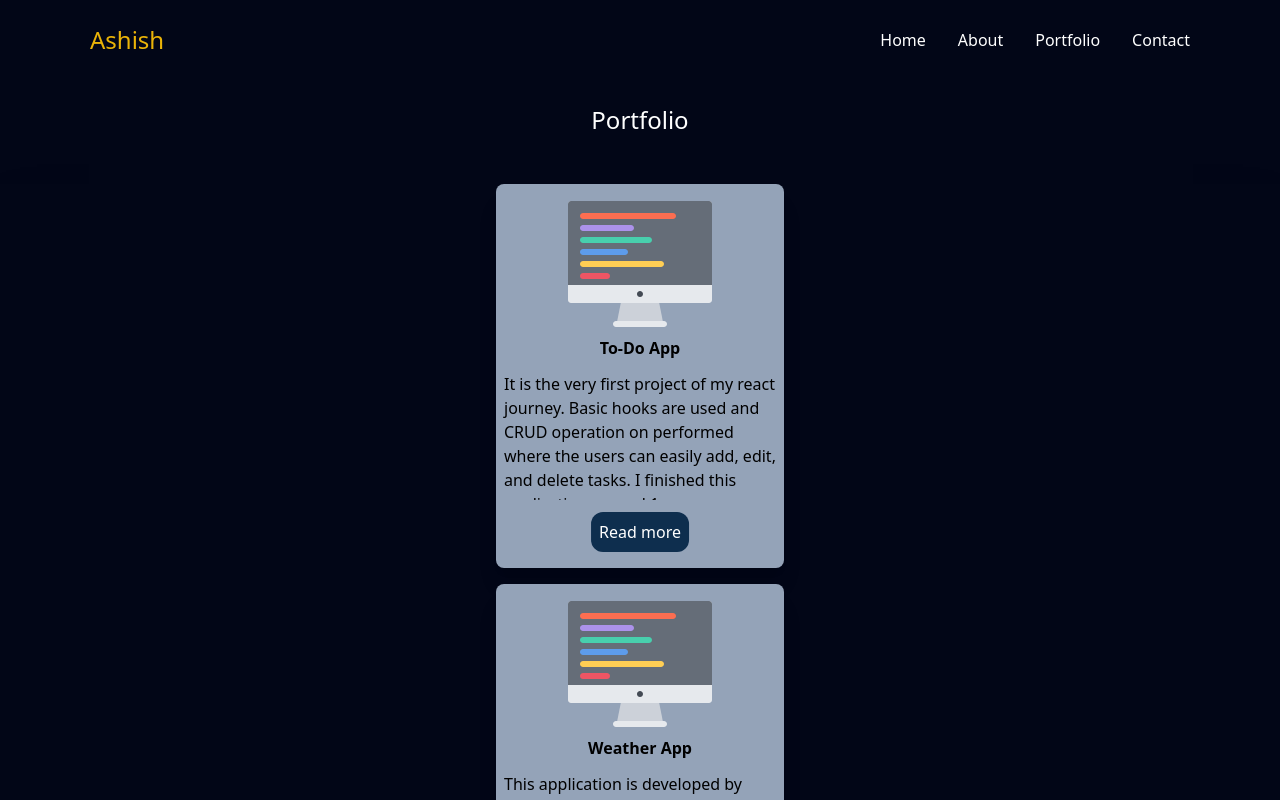
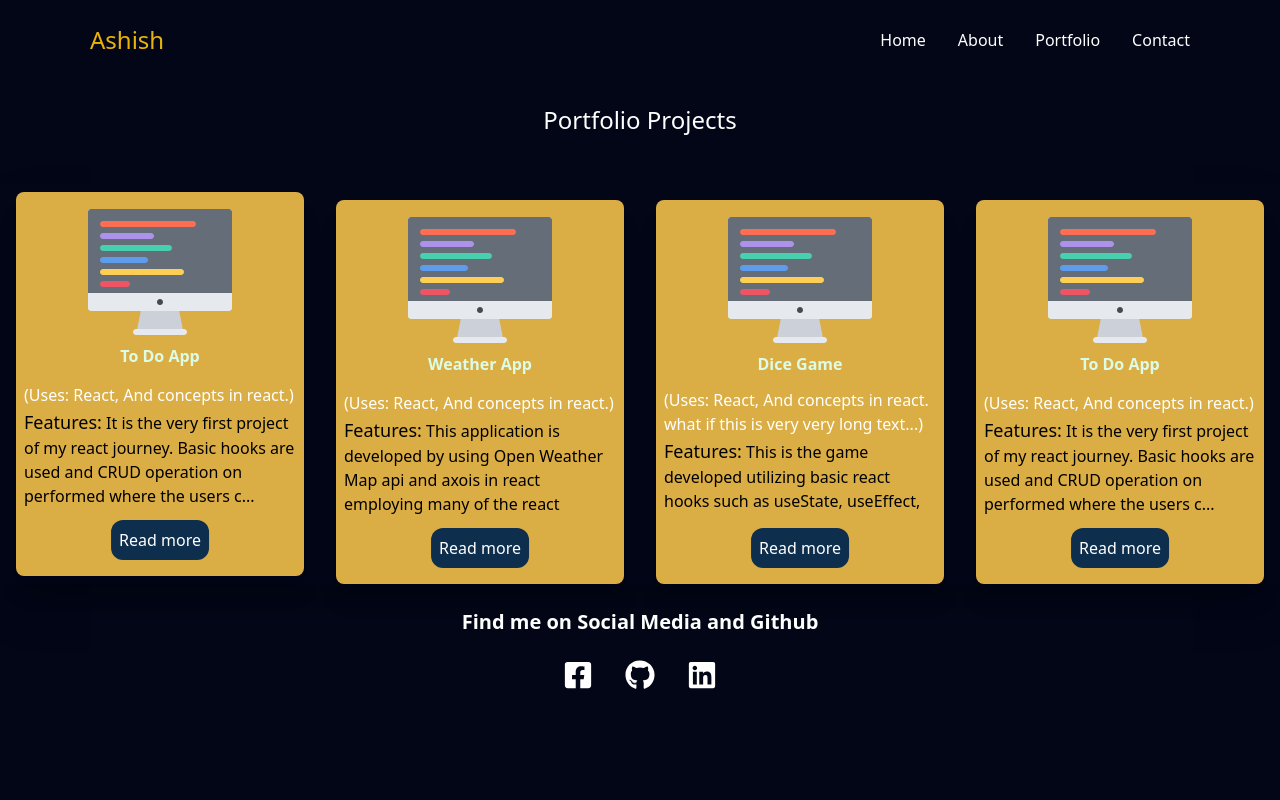
Before and after one commit to Ashish067/portfolio, a React (Vite) app: page /portfolio in a window 1280 px wide. Shown: the top 800 px of the page. Built offline with nearby package versions, Linux system fonts and the light colour scheme.

Commit message:
Feat: implemented the functionalities and fixes some errors

```diff
--- a/src/components/AboutMe.jsx
+++ b/src/components/AboutMe.jsx
@@ -1,8 +1,10 @@
 import React from "react";
 import ProfilePhoto2 from "../assets/img-2.jpg";
 import Skills from "./Skills";
+import { useNavigate } from "react-router-dom";
 
 const AboutMe = () => {
+  const navigate = useNavigate();
   return (
     <>
       <div className=" bg-[#020617] flex justify-center items-center">
@@ -27,7 +29,10 @@ const AboutMe = () => {
               hiring or collaborating in projects please click on the button
               below.
             </p>
-            <button className="bg-[#FACC15] text-[#2F2604] px-4 py-2 rounded-md hover:bg-[#facc15e1]">
+            <button
+              onClick={() => navigate("/contact")}
+              className="bg-[#FACC15] text-[#2F2604] px-4 py-2 rounded-md hover:bg-[#facc15e1]"
+            >
               Contact me
             </button>
           </div>
--- a/src/components/ContactMe.jsx
+++ b/src/components/ContactMe.jsx
@@ -18,7 +18,7 @@ const ContactMe = () => {
               </li>
               <li>
                 <span className="font-bold text-[#eab308]">Phone: </span>
-                9812812367
+                +977 9812812367
               </li>
               <li>
                 <span className="font-bold text-[#eab308]">Email: </span>
--- a/src/components/HeroSection.jsx
+++ b/src/components/HeroSection.jsx
@@ -1,7 +1,18 @@
-import React from "react";
+import { useNavigate } from "react-router-dom";
 import ProfilePhoto from "../assets/img-1.jpg";
 
 const HeroSection = () => {
+  const navigate = useNavigate();
+
+  const handleOpenPDF = () => {
+    const pdfUrl = "/Ashish.pdf";
+    window.open(pdfUrl, "_blank");
+  };
+
+  const handleClick = (e) => {
+    e.preventDefault();
+    navigate("/portfolio");
+  };
   return (
     <>
       <div className="lg:relative bg-[#111827] w-full h-auto flex justify-center items-center py-10 md:rounded-3xl shadow-2xl md:w-full">
@@ -16,10 +27,16 @@ const HeroSection = () => {
             </p>
           </div>
           <div className="lg:absolute -left-[0px] xl:left-[98px] top-[64%] flex mx-auto space-x-4 items-start  pt-8 pb-0 md:py-6 order-2 md:flex md:justify-center lg:order-none">
-            <button className="bg-[#FACC15] text-[#2F2604] px-4 py-2 rounded-md hover:bg-[#facc15e1]">
+            <button
+              onClick={handleOpenPDF}
+              className="bg-[#FACC15] text-[#2F2604] px-4 py-2 rounded-md hover:bg-[#facc15e1]"
+            >
               Download Resume
             </button>
-            <button className="bg-[#FACC15] text-[#2F2604] px-4 py-2 rounded-md hover:bg-[#facc15e1]">
+            <button
+              onClick={handleClick}
+              className="bg-[#FACC15] text-[#2F2604] px-4 py-2 rounded-md hover:bg-[#facc15e1]"
+            >
               See My Work
             </button>
           </div>
--- a/src/components/NavItems.jsx
+++ b/src/components/NavItems.jsx
@@ -1,4 +1,3 @@
-import React from "react";
 import { Link } from "react-router-dom";
 
 const NavItems = () => {
--- a/src/components/common/Navbar.jsx
+++ b/src/components/common/Navbar.jsx
@@ -2,9 +2,12 @@ import React, { useState } from "react";
 import NavItems from "../NavItems";
 import { RxCross2 } from "react-icons/rx";
 import { FaBars } from "react-icons/fa6";
+import { useNavigate } from "react-router-dom";
 
 const Navbar = () => {
   const [isOpen, setIsOpen] = useState(false);
+  const navigate = useNavigate();
+
   const handleToggleMenu = () => {
     setIsOpen(!isOpen);
   };
@@ -12,7 +15,12 @@ const Navbar = () => {
     <>
       <header className="px-[20px] md:px-[50px] lg:px-[90px] ">
         <div className="flex justify-between items-center min-h-[80px]">
-          <h2 className="text-[#EAB308] text-2xl ">Ashish</h2>
+          <h2
+            className="text-[#EAB308] text-2xl cursor-pointer"
+            onClick={() => navigate("/")}
+          >
+            Ashish
+          </h2>
           <div className="hidden lg:block">
             <NavItems />
           </div>
--- /dev/null
+++ b/src/datas/portfolio.js
@@ -0,0 +1,30 @@
+export const PortfolioProjects = [
+  {
+    id: 1,
+    title: "To Do App",
+    uses: "React, And concepts in react.",
+    description:
+      "It is the very first project of my react journey. Basic hooks are used and CRUD operation on performed where the users can easily add, edit, and delete tasks. I finished this application around 1 year ago.",
+  },
+  {
+    id: 2,
+    title: "Weather App",
+    uses: "React, And concepts in react.",
+    description:
+      "This application is developed by using Open Weather Map api and axois in react employing many of the react concepts. Open Weather Map api is used to fetch the real time data and display the temperature based on the user's search. You will have to enter the name of the city and this application will display the information such as longitude latitude and temperature of the searched city.",
+  },
+  {
+    id: 3,
+    title: "Dice Game",
+    uses: "React, And concepts in react. what if this is very very long text that doesnot fit into 2 lines then i want the text to be hidden with ... at the end ",
+    description:
+      "This is the game developed utilizing basic react hooks such as useState, useEffect, asynchronous functions and many of the react concepts. In this game the player have to simply guess the number and roll the dice if the player guess is right the number is added if the player guess the wrong number then the player will lose 2 points from his score.",
+  },
+  {
+    id: 4,
+    title: "To Do App",
+    uses: "React, And concepts in react.",
+    description:
+      "It is the very first project of my react journey. Basic hooks are used and CRUD operation on performed where the users can easily add, edit, and delete tasks. I finished this application around 1 year ago.",
+  },
+];
--- a/src/pages/Portfolio/Portfolio.jsx
+++ b/src/pages/Portfolio/Portfolio.jsx
@@ -1,12 +1,12 @@
 import React from "react";
 import Layout from "../../components/common/Layout";
-import PortFolio from "../../components/Portfolio";
+import ProjectCard from "./components/ProjectCard";
 
 const Portfolio = () => {
   return (
     <>
       <Layout>
-        <PortFolio />
+        <ProjectCard />
       </Layout>
     </>
   );
--- /dev/null
+++ b/src/pages/Portfolio/components/ProjectCard.jsx
@@ -0,0 +1,81 @@
+import React, { useState } from "react";
+import Coding from "../../../assets/coding.svg";
+import { PortfolioProjects } from "../../../datas/portfolio";
+import { truncateText } from "../../../utils/truncateText";
+
+const ProjectCard = () => {
+  const [selectedProject, setSelectedProject] = useState(null);
+  const [showModal, setShowModal] = useState(false);
+
+  const openModal = (project) => {
+    setSelectedProject(project);
+    setShowModal(true);
+  };
+
+  const closeModal = () => {
+    setSelectedProject(null);
+    setShowModal(false);
+  };
+  return (
+    <>
+      <div className="flex flex-col justify-center">
+        <div className="bg-[#020617] flex flex-col justify-center">
+          <h1 className="text-center text-white text-2xl pt-6 pb-12">
+            Portfolio Projects
+          </h1>
+          <div className="lg:flex lg:justify-around lg:items-center lg:shadow-2xl flex  space-y-4 items-center">
+            {PortfolioProjects.map((project) => (
+              <>
+                <div
+                  key={project.id}
+                  className=" bg-[#dbae45] w-72 h-96 rounded-lg shadow-xl hover:animate-tiltshaking relative py-2"
+                >
+                  <img src={Coding} alt="picture" className="h-36 w-72" />
+                  <h1 className="text-center font-bold text-green-100">
+                    {project.title}
+                  </h1>
+                  <p className="w-72 h-32 px-2 my-3 overflow-hidden">
+                    <span className="text-white inline-block">
+                      (Uses: {truncateText(project.uses)})
+                    </span>
+                    <span className="text-lg font-medium"> Features:</span>{" "}
+                    {truncateText(project.description, 120)}
+                  </p>
+                  <button
+                    onClick={() => openModal(project)}
+                    className="bg-[#0e2e4e] text-white rounded-xl p-2 hover:bg-[#3e5d7b] absolute left-1/2  transform -translate-x-1/2"
+                  >
+                    Read more
+                  </button>
+                </div>
+                {showModal && selectedProject && (
+                  <div className="fixed inset-0 bg-black bg-opacity-60 flex justify-center items-center z-50">
+                    <div className="bg-white rounded-lg shadow-2xl max-w-lg w-full p-6 relative">
+                      <button
+                        onClick={closeModal}
+                        className="absolute top-2 right-2 text-gray-500 hover:text-gray-800 text-xl"
+                      >
+                        ×
+                      </button>
+                      <h2 className="text-2xl font-bold text-[#0e2e4e] mb-2">
+                        {selectedProject.title}
+                      </h2>
+                      <p className="text-gray-800 mb-2">
+                        <strong>Uses:</strong> {selectedProject.uses}
+                      </p>
+                      <p className="text-gray-700">
+                        <strong>Features:</strong> {selectedProject.description}
+                      </p>
+                    </div>
+                  </div>
+                )}
+              </>
+            ))}
+          </div>
+        </div>
+      </div>
+    </>
+  );
+};
+
+export default ProjectCard;
--- /dev/null
+++ b/src/pages/Portfolio/components/ProjectDialogBox.jsx
@@ -0,0 +1,7 @@
+import React from "react";
+
+const ProjectDialogBox = () => {
+  return <div>ProjectDialogBox</div>;
+};
+
+export default ProjectDialogBox;
--- /dev/null
+++ b/src/utils/truncateText.ts
@@ -0,0 +1,4 @@
+export function truncateText(text, limit = 65) {
+  if (typeof text !== "string") return "";
+  return text.length > limit ? text.slice(0, limit) + "..." : text;
+}
```
